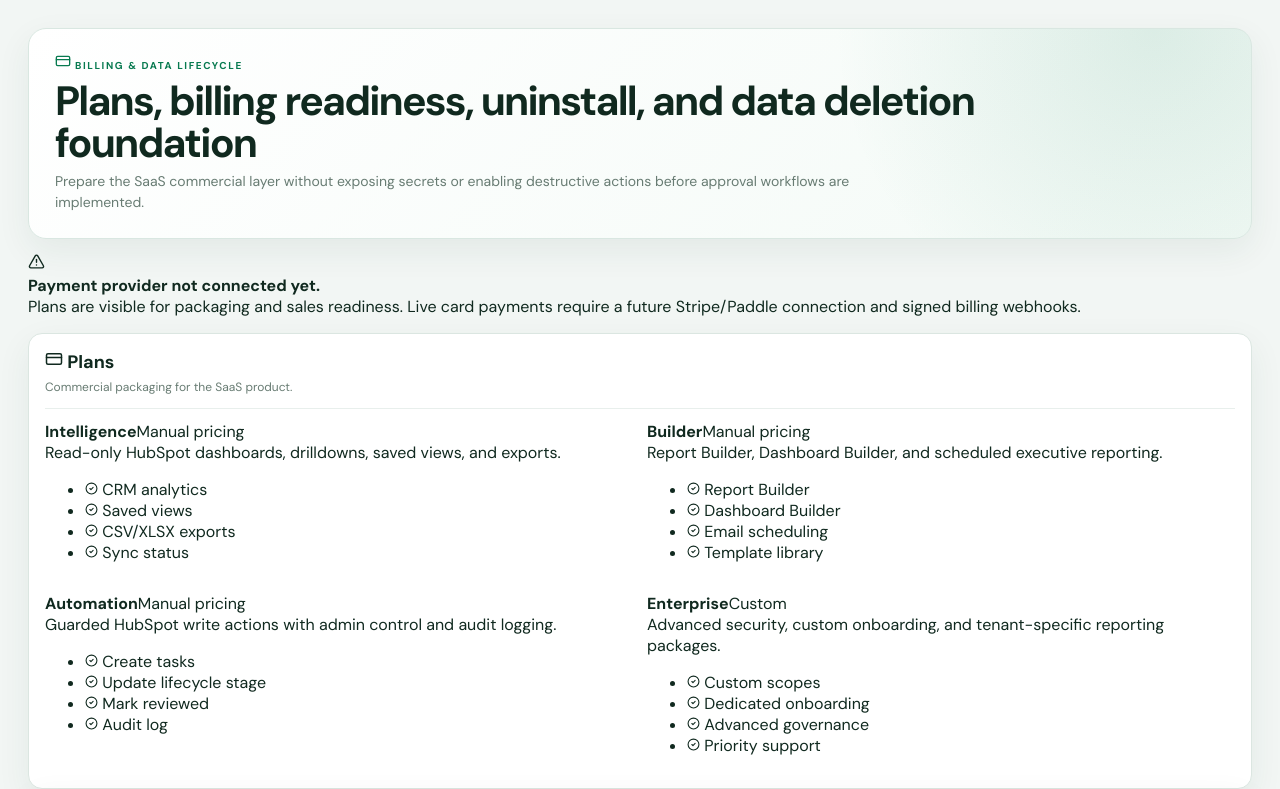
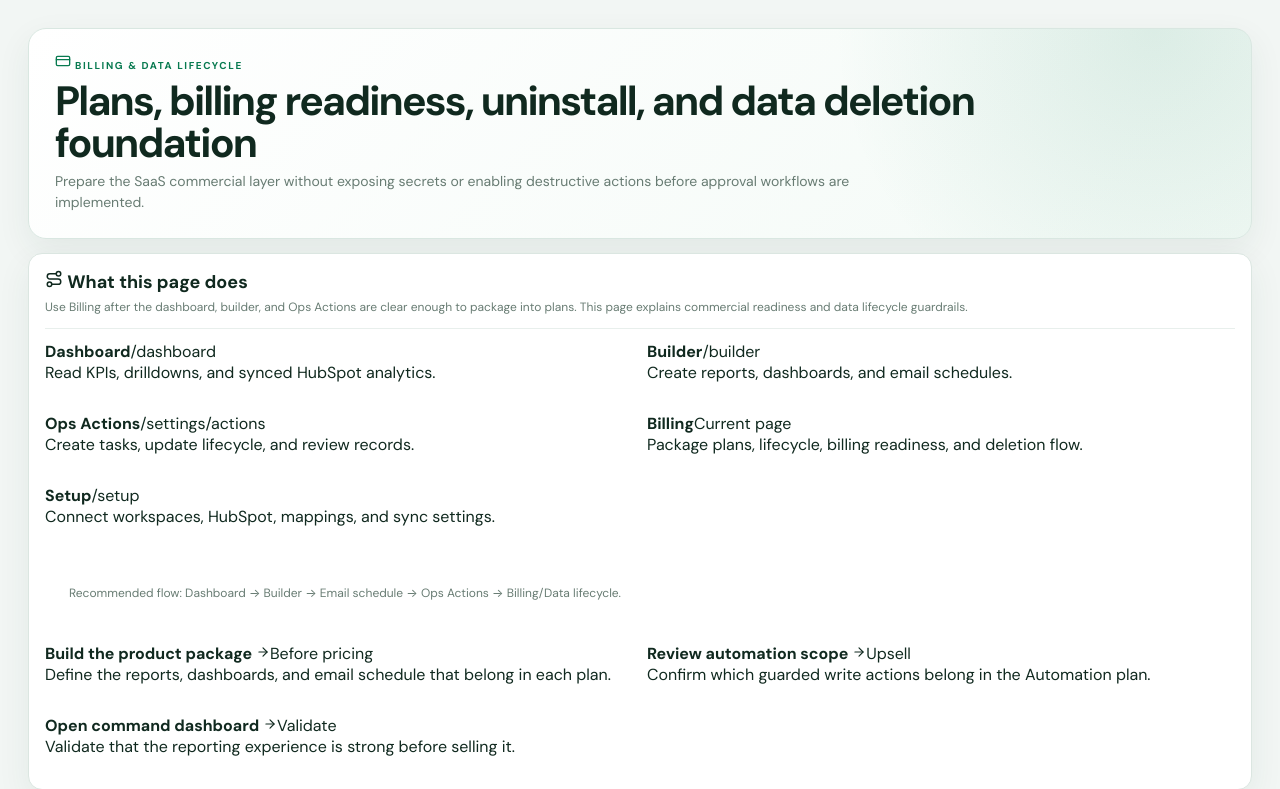
Before and after one commit to amohamed-alt/Ops-Solutions, a Next.js app in the folder apps/web/: page /settings/billing in a window 1280 px wide. Shown: the top 789 px of the page. Built offline with nearby package versions, Linux system fonts and the light colour scheme; no server answers.

Commit message:
Add billing page flow navigation

```diff
--- a/apps/web/components/sdr/BillingLifecycleClient.tsx
+++ b/apps/web/components/sdr/BillingLifecycleClient.tsx
@@ -2,6 +2,7 @@
 
 import { AlertTriangle, CheckCircle2, CreditCard, DatabaseZap, Download, PlugZap, ShieldCheck, Trash2 } from 'lucide-react';
 
+import { ProductFlowNav } from './ProductFlowNav';
 import './command-center-v2.css';
 
 const plans = [
@@ -63,6 +64,16 @@ export function BillingLifecycleClient() {
         </div>
       </section>
 
+      <ProductFlowNav
+        current="billing"
+        purpose="Use Billing after the dashboard, builder, and Ops Actions are clear enough to package into plans. This page explains commercial readiness and data lifecycle guardrails."
+        nextSteps={[
+          { label: 'Build the product package', href: '/builder', description: 'Define the reports, dashboards, and email schedule that belong in each plan.', badge: 'Before pricing' },
+          { label: 'Review automation scope', href: '/settings/actions', description: 'Confirm which guarded write actions belong in the Automation plan.', badge: 'Upsell' },
+          { label: 'Open command dashboard', href: '/dashboard', description: 'Validate that the reporting experience is strong before selling it.', badge: 'Validate' }
+        ]}
+      />
+
       <div className="dashboard-rollout-recovery" role="status">
         <div>
           <span><AlertTriangle size={17} /></span>
```
